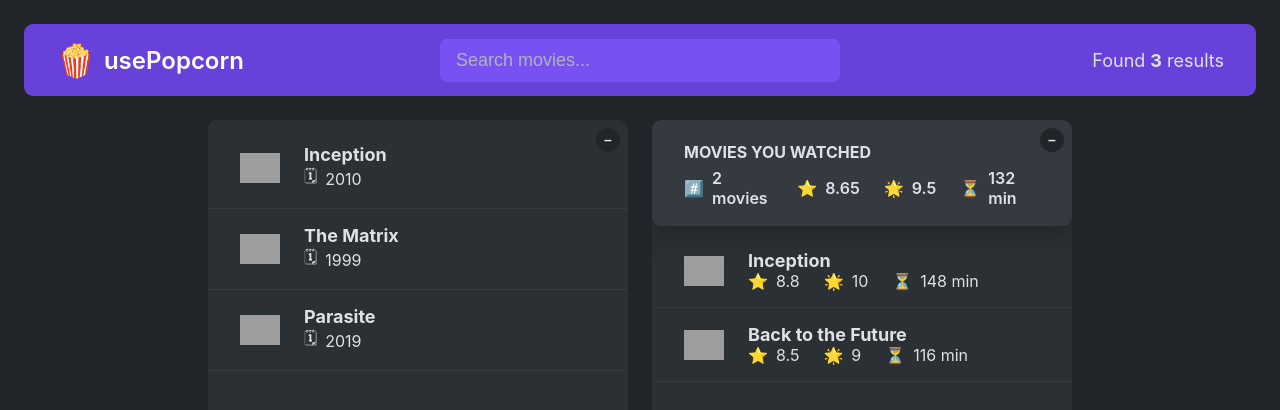
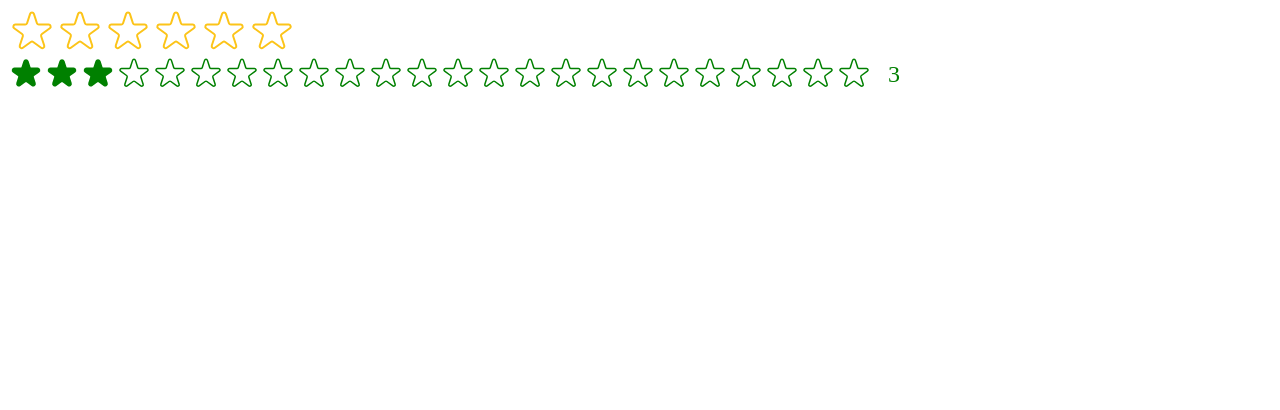
Before and after one commit to robcaran/usepopcorn-practice, a React (Create React App) app: page / in a window 1280 px wide. Shown: the top 410 px of the page. Built offline with nearby package versions, Linux system fonts and the light colour scheme; grey boxes are pictures that could not be loaded.

Commit message:
feat: add StarRating component for enhanced movie rating functionality

```diff
--- a/src/App.js
+++ b/src/App.js
@@ -63,6 +63,7 @@ export default function App() {
         <Search />
         <NumResults movies={movies} />
       </NavBar>
+
       <Main>
         <Box>
           <MovieList movies={movies} />
@@ -72,6 +73,7 @@ export default function App() {
           <WatchedMoviesList watched={watched} />
         </Box>
       </Main>
+
     </>
   );
 }
--- /dev/null
+++ b/src/StarRating.js
@@ -0,0 +1,106 @@
+import { useState } from "react";
+
+const containerStyle = {
+  display: "flex",
+  alignItems: "center",
+  gap: "16px",
+};
+
+const starContainerStyle = {
+  display: "flex",
+};
+
+// Parent
+export default function StarRating({
+  // Default values
+  maxRating = 5,
+  color = "#fcc419",
+  size = 48,
+  className = "",
+  messages = [],
+  defaultRating = 0,
+}) {
+  const [rating, setRating] = useState(defaultRating);
+  const [tempRating, setTempRating] = useState(0);
+
+  function handleRating(rating) {
+    setRating(rating);
+  }
+
+  const textStyle = {
+    lineHeight: "1",
+    margin: "0",
+    color,
+    fontSize: `${size / 1.5}px`,
+  };
+
+  return (
+    <div style={containerStyle} className={className}>
+      <div style={starContainerStyle}>
+        {Array.from({ length: maxRating }, (_, i) => (
+          <span>
+            <Star
+              key={i}
+              onRate={() => handleRating(i + 1)}
+              onHoverIn={() => setTempRating(i + 1)}
+              onHoverOut={() => setTempRating(0)}
+              full={tempRating ? tempRating >= i + 1 : rating >= i + 1}
+              color={color}
+              size={size}
+            />
+          </span>
+        ))}
+      </div>
+      <p style={textStyle}>
+        {messages.length === maxRating
+          ? messages[tempRating ? tempRating - 1 : rating - 1]
+          : tempRating || rating || ""}
+      </p>
+    </div>
+  );
+}
+
+// Child
+function Star({ onRate, onHoverIn, onHoverOut, full, color, size }) {
+  const starStyle = {
+    width: `${size}px`,
+    height: `${size}px`,
+    display: "block",
+    cursor: "pointer",
+  };
+
+  return (
+    <span
+      role="button"
+      style={starStyle}
+      onClick={onRate}
+      onMouseEnter={onHoverIn}
+      onMouseLeave={onHoverOut}
+    >
+      {full ? (
+        <svg
+          xmlns="http://www.w3.org/2000/svg"
+          viewBox="0 0 20 20"
+          fill={color}
+          stroke={color}
+        >
+          <path d="M9.049 2.927c.3-.921 1.603-.921 1.902 0l1.07 3.292a1 1 0 00.95.69h3.462c.969 0 1.371 1.24.588 1.81l-2.8 2.034a1 1 0 00-.364 1.118l1.07 3.292c.3.921-.755 1.688-1.54 1.118l-2.8-2.034a1 1 0 00-1.175 0l-2.8 2.034c-.784.57-1.838-.197-1.539-1.118l1.07-3.292a1 1 0 00-.364-1.118L2.98 8.72c-.783-.57-.38-1.81.588-1.81h3.461a1 1 0 00.951-.69l1.07-3.292z" />
+        </svg>
+      ) : (
+        <svg
+          xmlns="http://www.w3.org/2000/svg"
+          fill="none"
+          viewBox="0 0 24 24"
+          stroke={color}
+        >
+          <path
+            strokeLinecap="round"
+            strokeLinejoin="round"
+            strokeWidth="{2}"
+            d="M11.049 2.927c.3-.921 1.603-.921 1.902 0l1.519 4.674a1 1 0 00.95.69h4.915c.969 0 1.371 1.24.588 1.81l-3.976 2.888a1 1 0 00-.363 1.118l1.518 4.674c.3.922-.755 1.688-1.538 1.118l-3.976-2.888a1 1 0 00-1.176 0l-3.976 2.888c-.783.57-1.838-.197-1.538-1.118l1.518-4.674a1 1 0 00-.363-1.118l-3.976-2.888c-.784-.57-.38-1.81.588-1.81h4.914a1 1 0 00.951-.69l1.519-4.674z"
+          />
+        </svg>
+      )}
+    </span>
+  );
+}
--- a/src/index.js
+++ b/src/index.js
@@ -1,11 +1,23 @@
-import React from 'react';
-import ReactDOM from 'react-dom/client';
-import './index.css';
-import App from './App';
+import React from "react";
+import ReactDOM from "react-dom/client";
+// import './index.css';
+// import App from './App';
+import StarRating from "./StarRating";
 
-const root = ReactDOM.createRoot(document.getElementById('root'));
+const root = ReactDOM.createRoot(document.getElementById("root"));
 root.render(
   <React.StrictMode>
-    <App />
+    {/* <App /> */}
+    <StarRating
+      maxRating={6}
+      messages={["Terrible", "Bad", "Ok", "Good", "Excellent"]}
+    />
+    <StarRating
+      maxRating={24}
+      size={36}
+      color="green"
+      className="test"
+      defaultRating={3}
+    />
   </React.StrictMode>
 );
```
Also changed, not shown: src/index.css (+0 -31 lines).
